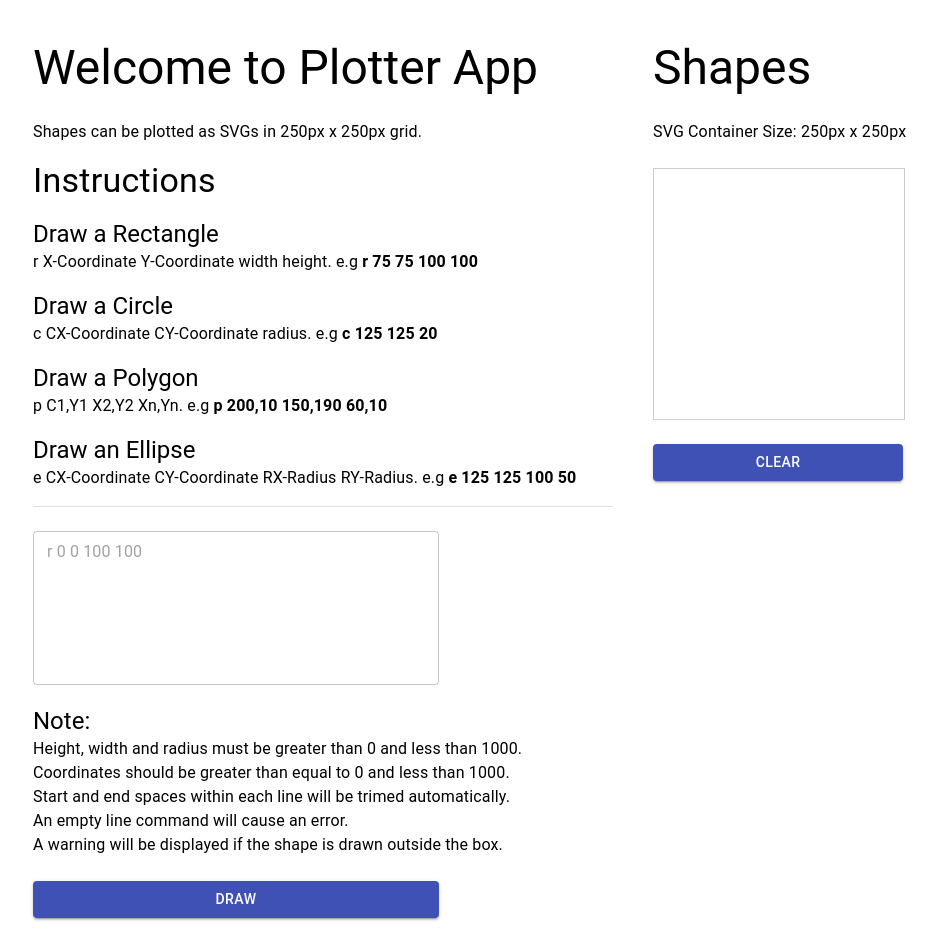
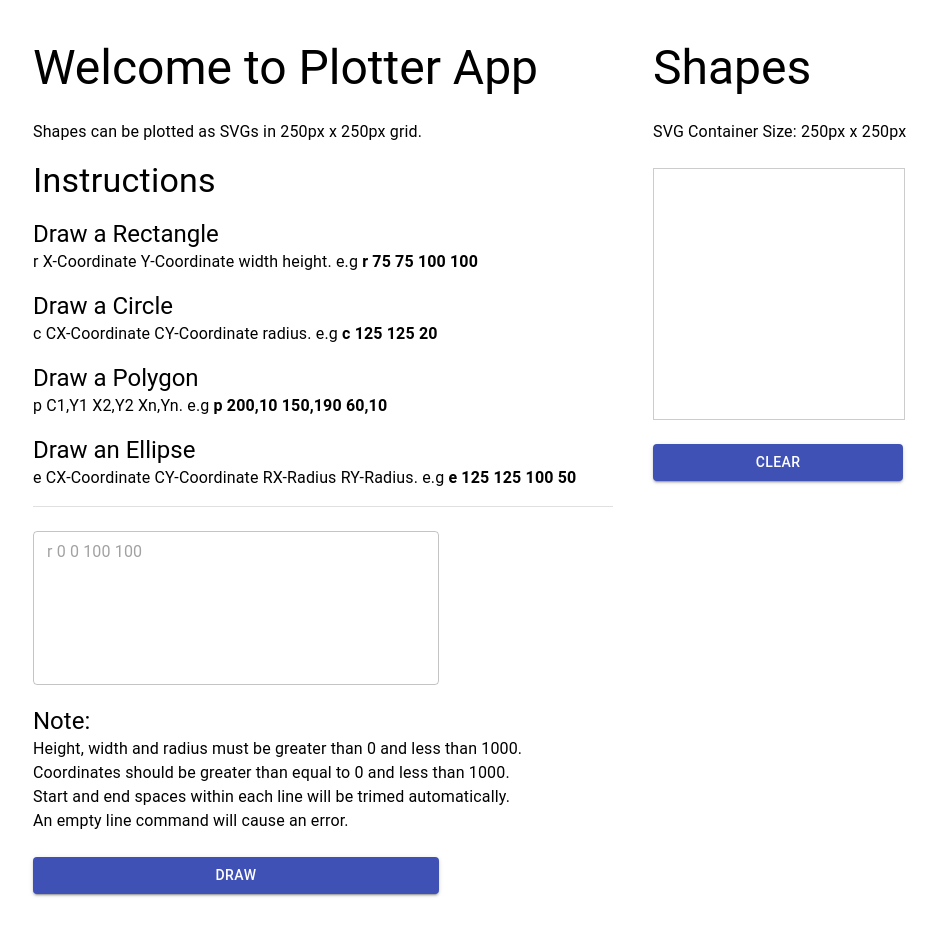
Before and after one commit to 44mkashif/svg-plotter, a React (Create React App) app: page / in a window 1280 px wide. Shown: the whole page, without its empty margins (7-943 px from the left). After the commit the page ends 914 px from the top, so only its background shows below. Built offline with nearby package versions, Linux system fonts and the light colour scheme.

Commit message:
Svgs plotted

```diff
--- a/src/Components/Input.js
+++ b/src/Components/Input.js
@@ -165,7 +165,6 @@ class Input extends Component {
                     <Typography align="left">Coordinates should be greater than equal to 0 and less than 1000.</Typography>
                     <Typography align="left">Start and end spaces within each line will be trimed automatically.</Typography>
                     <Typography align="left">An empty line command will cause an error.</Typography>
-                    <Typography align="left">A warning will be displayed if the shape is drawn outside the box.</Typography>
                 </Box>
 
                 {this.state.error ?
```
